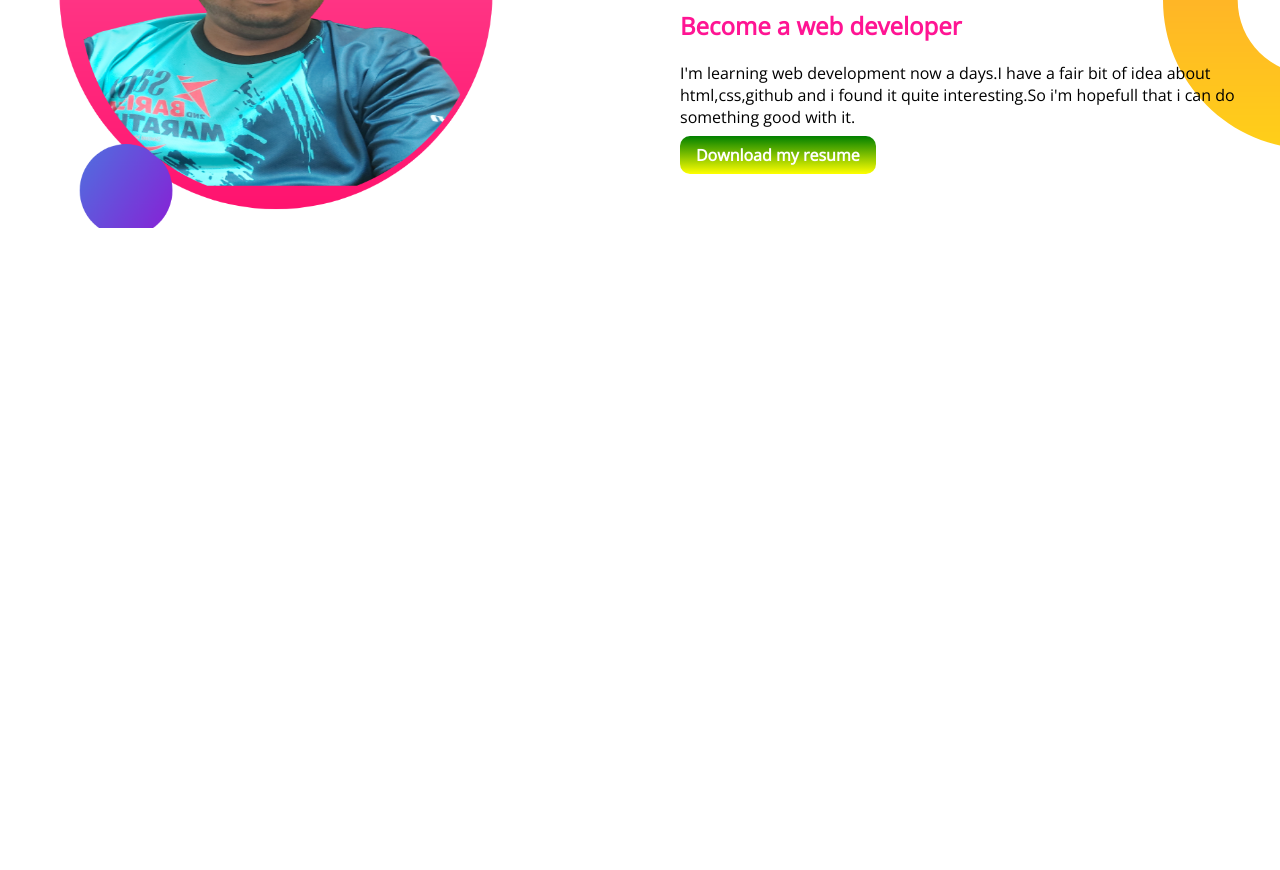
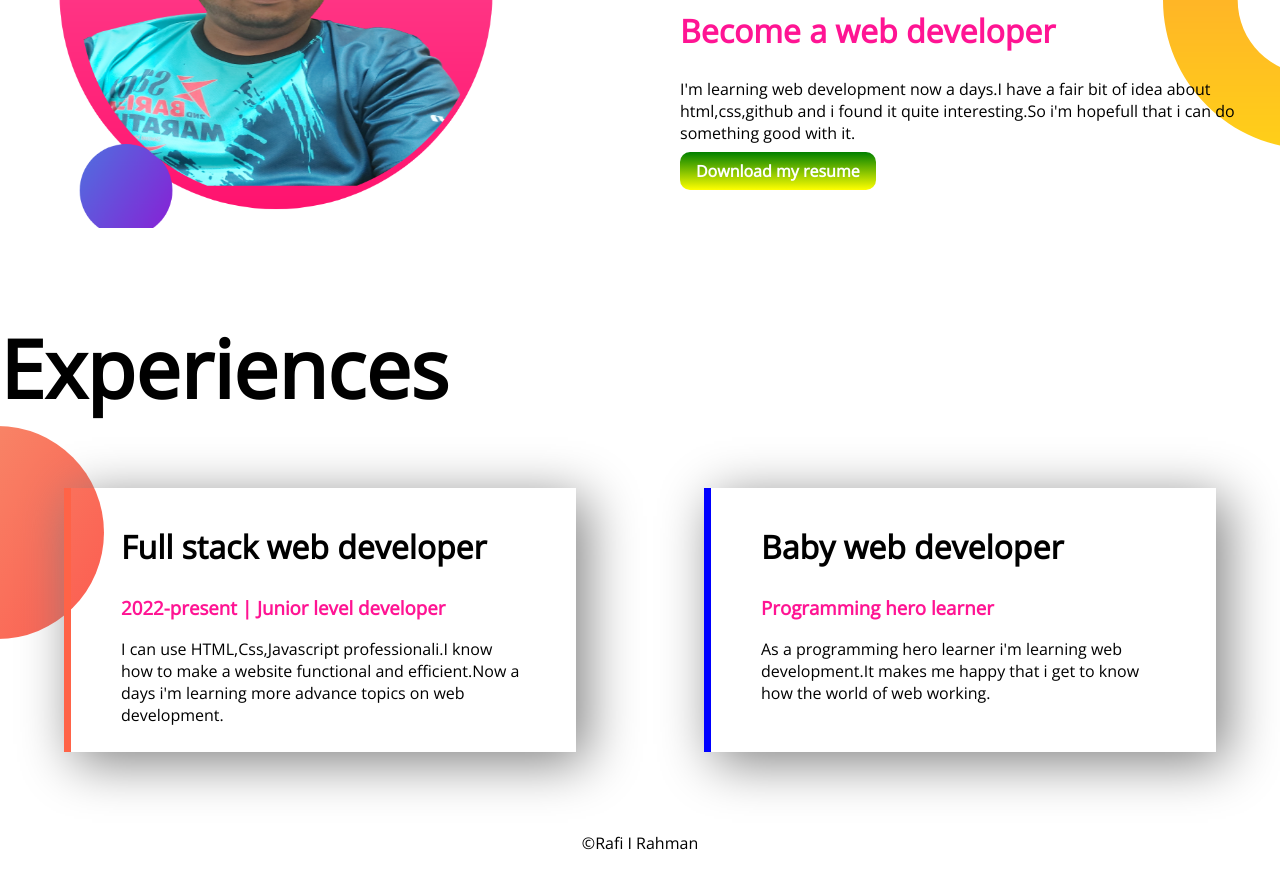
Before and after one commit to rafiirahman/developer-portfolio, a plain HTML site: page index.html in a window 1280 px wide. Shown: the part 900-1770 px from the top of the page. Before the commit the page ends 1213 px from the top, so only its background shows below. Drawn offline with nearby package versions, Linux system fonts and the light colour scheme.

Commit message:
first-portfolio-done

```diff
--- a/index.html
+++ b/index.html
@@ -13,7 +13,7 @@
 </head>
 
 <body>
-    <section class="top-banner">
+    <section class="top-banner flexible-container">
         <div class="half-width">
             <h1>Welcome To</h1>
             <h1><span class="headingcolor">Rafi's</span> World!</h1>
@@ -29,7 +29,7 @@
             <img src="my-bg.png" alt="">
         </div>
     </section>
-    <section class="dream-big">
+    <section class="dream-big flexible-container">
         <div class="half-width">
             <img src="my-bg2.png" alt="">
 
@@ -43,9 +43,34 @@
 
         </div>
     </section>
+    <section class="experiences">
+        <h1>Experiences</h1>
+        <div class="flexible-container">
+            <div id="full-stack" class="experience-box">
+                <h2>Full stack web developer</h2>
+                <h3><strong>2022-present | Junior level developer</strong></h3>
+                <p>I can use HTML,Css,Javascript professionali.I know how to make a website functional and efficient.Now
+                    a
+                    days i'm learning more advance topics on web development.</p>
+
+
+            </div>
+            <div id="baby-web" class="experience-box">
+                <h2>Baby web developer</h2>
+                <h3><strong>Programming hero learner</strong></h3>
+                <p>As a programming hero learner i'm learning web development.It makes me happy that i get to know how
+                    the
+                    world of web working.</p>
+
+            </div>
+        </div>
+    </section>
 
 
 
 </body>
+<footer>
+    <p> ©Rafi I Rahman</p>
+</footer>
 
 </html>
--- a/style.css
+++ b/style.css
@@ -15,7 +15,7 @@ strong {
     color: deeppink;
 }
 
-section {
+.flexible-container {
     display: flex;
     margin-bottom: 80px;
 }
@@ -36,6 +36,7 @@ section {
     background-image: linear-gradient(green, yellow);
     color: white;
     font-weight: 600;
+    align-items: center;
 
 }
 
@@ -49,3 +50,34 @@ section {
     background-repeat: no-repeat;
     background-position: right;
 }
+
+.experiences {
+    background-image: url(exp-bg.png);
+    background-repeat: no-repeat;
+    background-position: left;
+}
+
+.experience-box {
+    box-shadow: 10px 10px 50px grey;
+    padding: 10px 50px;
+    width: 40%;
+    margin-left: 5%;
+    margin-right: 5%;
+}
+
+#full-stack {
+    border-left: 7px solid tomato;
+}
+
+#baby-web {
+    border-left: 7px solid blue
+}
+
+h2 {
+    font-size: 200%;
+    font-weight: 900;
+}
+
+footer p {
+    text-align: center;
+}
```
